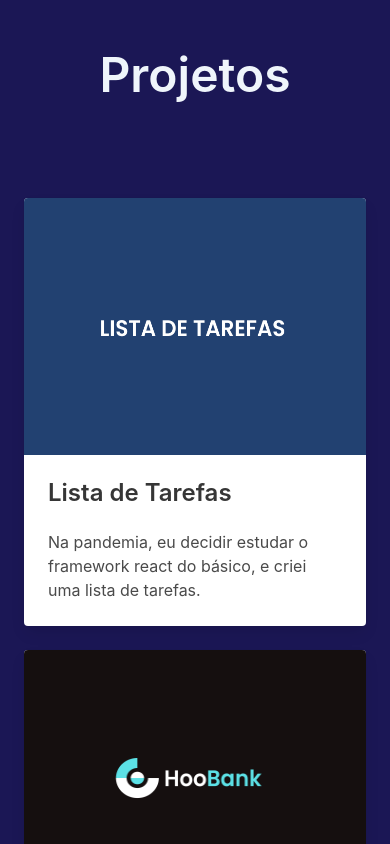
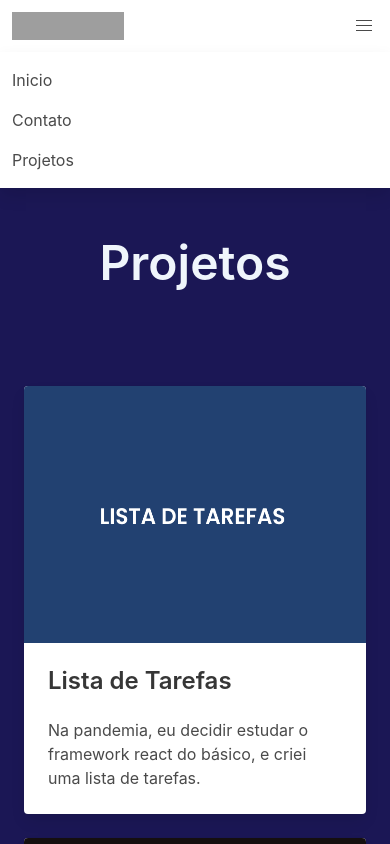
Before and after one commit to ogabrieljuca/webPortfolio, a plain HTML site: page project.html in a window 390 px wide. Shown: the top 844 px of the page. Drawn offline with nearby package versions, Linux system fonts and the light colour scheme; grey boxes are pictures that could not be loaded.

Commit message:
add chances in index

```diff
--- a/project.html
+++ b/project.html
@@ -10,6 +10,38 @@
 </head>
 
 <body>
+
+    <header>
+        <nav class="navbar" role="navigation" aria-label="main navigation">
+            <div class="navbar-brand">
+                <a class="navbar-item" href="https://bulma.io">
+                    <img src="https://bulma.io/images/bulma-logo.png" width="112" height="28">
+                </a>
+
+                <a role="button" class="navbar-burger" aria-label="menu" aria-expanded="false"
+                    data-target="navbarBasicExample">
+                    <span aria-hidden="true"></span>
+                    <span aria-hidden="true"></span>
+                    <span aria-hidden="true"></span>
+                </a>
+            </div>
+
+            <div id="navbarBasicExample" class="navbar-menu is-active">
+                <div class="navbar-start">
+                    <a class="navbar-item" href="/index.html">
+                        Inicio
+                    </a>
+                    <a class="navbar-item" href="/contact.html">
+                        Contato
+                    </a>
+                    <a class="navbar-item" href="/project.html">
+                        Projetos
+                    </a>
+
+                </div>
+            </div>
+        </nav>
+    </header>
     <section class="section">
         <div class="container">
             <p class="title is-size-1 has-text-centered has-text-info-light">Projetos</p>
```
Also changed, not shown: index.html (+2 -4 lines).
